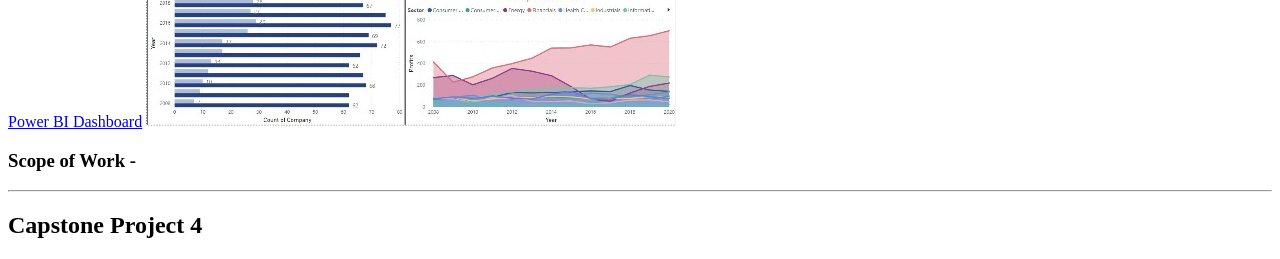
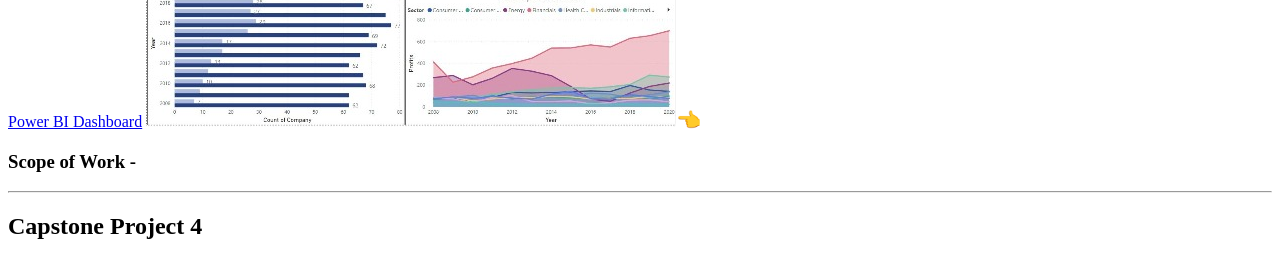
Before and after one commit to ZalehaAli/Data-Analytics-Portfolio, a Jekyll site: the page built from index.md, in a window 1280 px wide and 1400 px high, scrolled down 1746 px. Shown: the part 466-725 px from the top of the window. Built offline with Jekyll 4.4.1, drawn with Linux system fonts in a browser that asks for light colours; our own code applies the rules of GitHub Pages for plain Markdown files; grey boxes are pictures that could not be loaded.

Commit message:
Update index.md

```diff
--- a/index.md
+++ b/index.md
@@ -71,13 +71,13 @@ The main aim of the capstone project is to exhibit the five stages of the data l
 ## Capstone Project 3
 <!--[Power BI](http://example.com/)-->
 <a href="pdf/Capstone_3_Forbes_Fortune.pdf" target="_blank">Power BI Dashboard</a>
-<img src="images/Capstone3_PowerBI_Forbes.jpg?raw=true"/>
+<img src="images/Capstone3_PowerBI_Forbes.jpg?raw=true"/><span style='font-size:20px;'>&#128072;</span>
 ### Scope of Work -
 
 ---
 ## Capstone Project 4
 <iframe src="https://onedrive.live.com/embed?cid=17723187F2149456&amp;resid=17723187F2149456%213036&amp;authkey=ADMxYP8ZFD_T6EQ&amp;em=2&amp;wdAr=1.7777777777777777" width="100%" height="400px" frameborder="0">This is an embedded <a target="_blank" href="https://office.com">Microsoft Office</a> presentation, powered by <a target="_blank" href="https://office.com/webapps">Office</a>.</iframe>
-<a href="pdf/Stock Price_Master.pdf" target="_blank">Python Program</a>
+<a href="pdf/Stock Price_Master.pdf" target="_blank">Python Program</a><span style='font-size:20px;'>&#128072;</span>
 
 <!--[Python](http://example.com/)-->
 <!--<img src="images/Capstone4_Python_EDA.jpg?raw=true"/>-->
```
